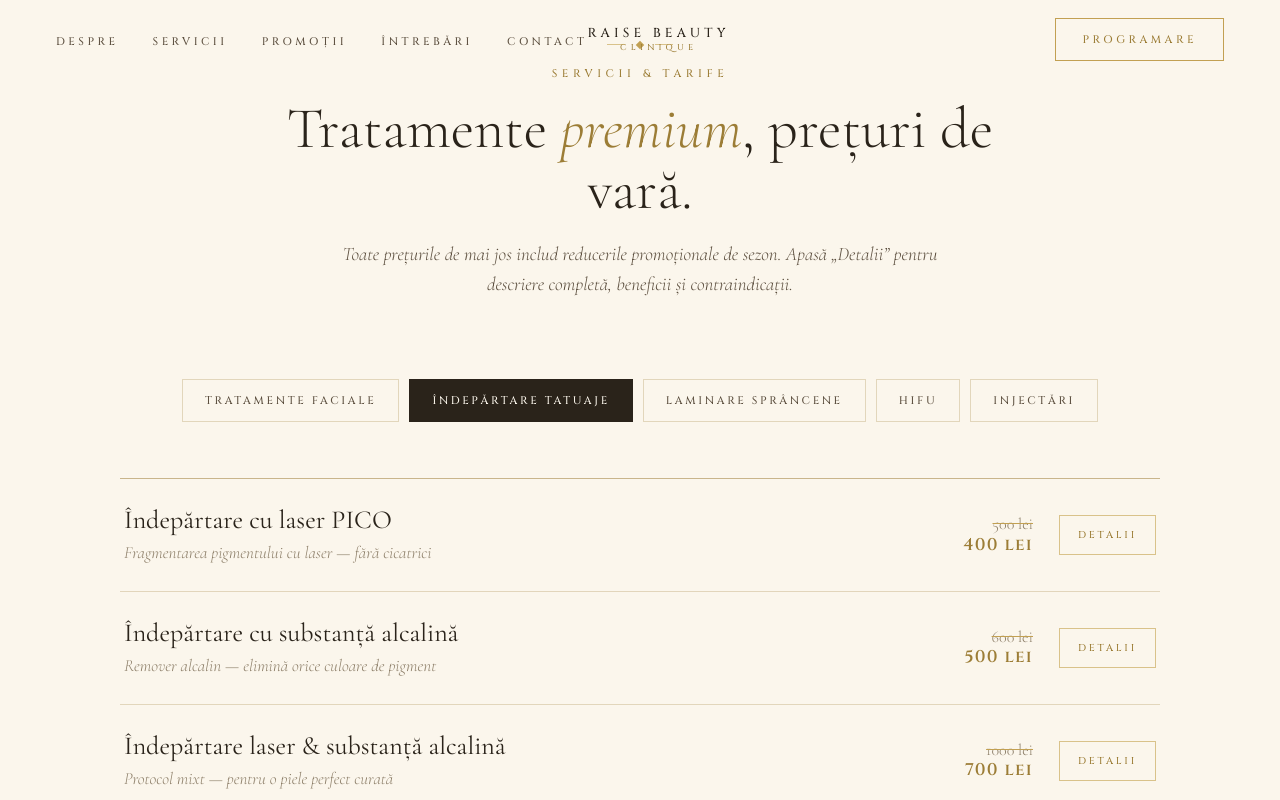
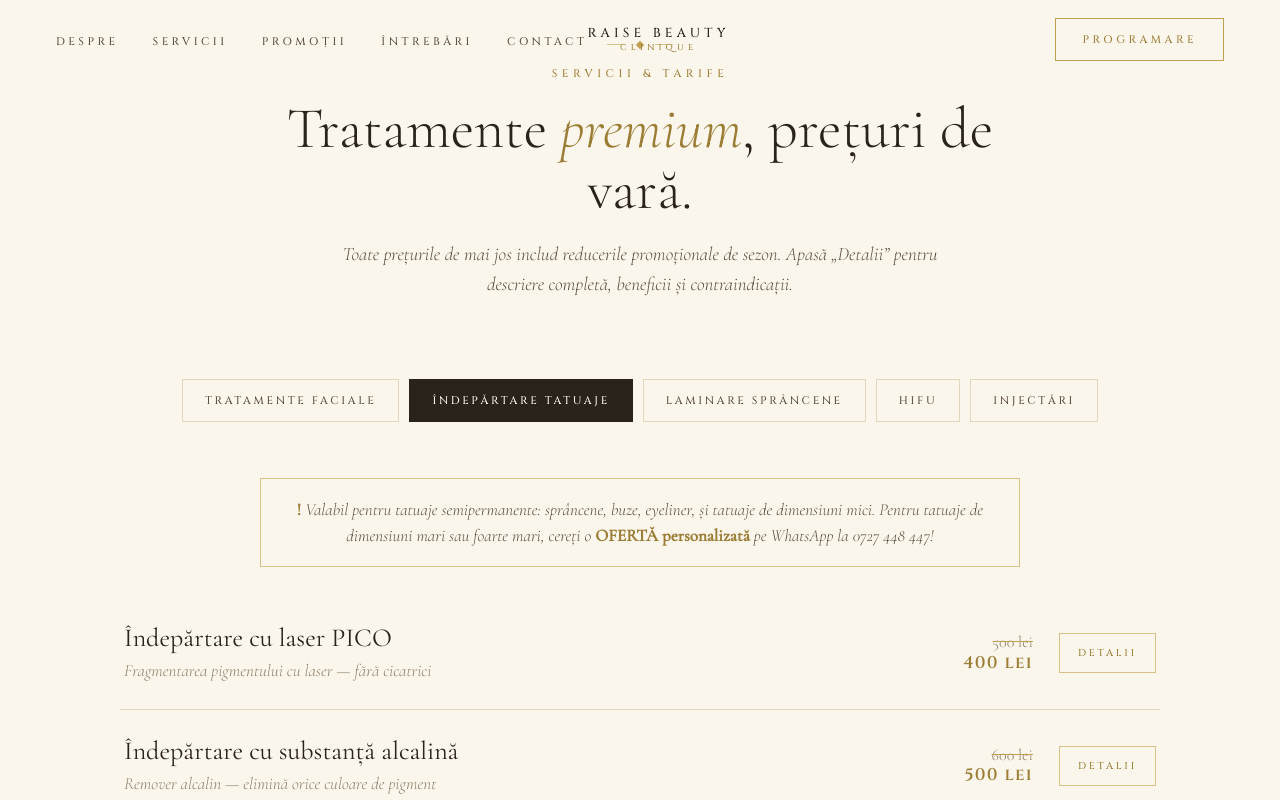
Before and after one commit to alexdinca/raiseclinique, a website: page index.html in a window 1280 px wide. Both pictures are taken after a click on the button "ÎNDEPĂRTARE TATUAJE". Shown: the part 1857-2657 px from the top of the page. Drawn offline with nearby package versions, Linux system fonts and the light colour scheme.

Commit message:
Update tattoo removal & HIFU pricing per clinic owner
Add disclaimer for large tattoos (custom WhatsApp quote), and refresh
HIFU prices: unify single-zone body pricing into one item, replace
old full body combos with 6-zone and full 8-zone+face gift packages.

```diff
--- a/index.html
+++ b/index.html
@@ -480,6 +480,13 @@
   .svc-empty p{
     font-family:"Cormorant Garamond",serif;font-size:24px;font-style:italic;color:var(--ink-soft);
   }
+  .svc-note{
+    text-align:center;font-family:"Cormorant Garamond",serif;font-size:17px;font-style:italic;
+    color:var(--ink-soft);border:1px solid var(--gold-soft);
+    padding:18px 24px;margin:0 0 30px;max-width:760px;margin-left:auto;margin-right:auto;
+    line-height:1.5;
+  }
+  .svc-note b{color:var(--gold-2);font-weight:600;font-style:normal}
 
   /* MODAL */
   .svc-modal{
@@ -1631,6 +1638,12 @@
           <p>${cat.note || 'Serviciu disponibil curând.'}</p>
         </div>`;
       } else {
+        if (cat.note) {
+          const noteEl = document.createElement('p');
+          noteEl.className = 'svc-note';
+          noteEl.innerHTML = cat.note;
+          panel.appendChild(noteEl);
+        }
         cat.items.forEach((it, ii) => {
           const card = document.createElement('article');
           card.className = 'svc-card';
--- a/services-data.js
+++ b/services-data.js
@@ -274,7 +274,7 @@ window.SERVICES_DATA = [
   {
     id: "tatuaje",
     label: "Îndepărtare tatuaje",
-    note: "",
+    note: "<b>!</b> Valabil pentru tatuaje semipermanente: sprâncene, buze, eyeliner, și tatuaje de dimensiuni mici. Pentru tatuaje de dimensiuni mari sau foarte mari, cereți o <b>OFERTĂ personalizată</b> pe WhatsApp la 0727 448 447!",
     items: [
       {
         name: "Îndepărtare cu laser PICO",
@@ -400,131 +400,49 @@ window.SERVICES_DATA = [
     label: "HIFU",
     note: "",
     items: [
-      { name: "HIFU gușă", old: "350 lei", now: "250 lei", tag: "Lifting non-chirurgical al zonei submentoniere", desc: HIFU_GENERIC },
-      { name: "HIFU full face", old: "500 lei", now: "400 lei", tag: "Lifting facial complet, fără chirurgie", desc: HIFU_GENERIC },
-      { name: "HIFU full face & gușă", old: "850 lei", now: "600 lei", tag: "Față completă plus zona submentonieră", desc: HIFU_GENERIC },
+      { name: "HIFU gușă", old: "400 lei", now: "300 lei", tag: "Lifting non-chirurgical al zonei submentoniere", desc: HIFU_GENERIC },
+      { name: "HIFU full face", old: "600 lei", now: "500 lei", tag: "Lifting facial complet, fără chirurgie", desc: HIFU_GENERIC },
+      { name: "HIFU full face & gușă", old: "1000 lei", now: "800 lei", tag: "Față completă plus zona submentonieră", desc: HIFU_GENERIC },
       {
-        name: "HIFU brațe", old: "500 lei", now: "400 lei",
-        tag: "Tonifiere și lifting pentru zona tricepsului",
+        name: "HIFU o zonă corp", old: "600 lei", now: "500 lei",
+        tag: "O singură zonă, la alegere",
         desc: `
-          <p>HIFU pentru brațe este o procedură non-invazivă ideală pentru eliminarea aspectului de „piele lăsată” (aripi de liliac) din zona tricepsului și pentru distrugerea depozitelor localizate de grăsime. Ultrasunetele focalizate pătrund în straturile profunde, stimulând colagenul și elastina, pentru lifting, tonifiere și remodelare fără operație, ace sau perioadă de recuperare.</p>
-          <h5>Cum funcționează pe brațe</h5>
+          <p>HIFU corp este o procedură non-invazivă pentru topirea grăsimii localizate, reducerea celulitei și liftingul pielii lăsate. Ultrasunetele focalizate pătrund adânc în țesut, distrugând celulele adipoase și stimulând colagenul, fără a afecta suprafața pielii și fără timp de recuperare.</p>
+          <h5>Principalele zone</h5>
           <ul>
-            <li><b>Lifting și fermitate:</b> contractă fibrele de colagen existente și declanșează formarea unora noi.</li>
-            <li><b>Lipoliză (slăbire localizată):</b> distruge membranele celulelor adipoase, eliminate apoi prin sistemul limfatic.</li>
-            <li><b>Timp zero de recuperare:</b> pielea nu este lezată la suprafață.</li>
+            <li>Abdomen</li>
+            <li>Brațe</li>
+            <li>Zona fesieră</li>
+            <li>Coapse (față/spate, interior/exterior)</li>
+            <li>Spate superior (linia sutienului)</li>
+            <li>Spate inferior (zona lombară)</li>
+            <li>Flancuri (zona șoldurilor)</li>
           </ul>
-          <p>Senzație: disconfort minim, ca o căldură locală. Primele efecte apar imediat, rezultatul final în 2–3 luni.</p>
+          <p>Prețul de 500 lei este valabil pentru o singură zonă din lista de mai sus, la alegere.</p>
           <h5>Contraindicații</h5>
           <ul>
-            <li>Infecții cutanate active (răni deschise, herpes, infecții bacteriene/fungice).</li>
-            <li>Sarcină sau alăptare.</li>
-            <li>Boli autoimune sau tulburări de coagulare.</li>
-            <li>Diabet necontrolat; epilepsie.</li>
-            <li>Pacemaker / stimulatoare electrice; implanturi metalice.</li>
-            <li>Afecțiuni oncologice; dermatite, psoriazis activ sau acnee severă în zonă.</li>
+            <li>Sarcină și alăptare.</li>
+            <li>Afecțiuni vasculare severe, tulburări de coagulare / anticoagulante.</li>
+            <li>Boli autoimune active sau epilepsie.</li>
+            <li>Pacemaker, defibrilatoare sau implanturi metalice în zonă.</li>
+            <li>Boli oncologice active; diabet decompensat.</li>
+            <li>Răni deschise, infecții, dermatite sau iritații în zona tratată.</li>
           </ul>`
       },
       {
-        name: "HIFU zona fesieră", old: "600 lei", now: "500 lei",
-        tag: "Efect „butt-lift”, tonifiere și reducerea celulitei",
+        name: "HIFU full body (6 zone la alegere)", old: "3600 lei", now: "3000 lei",
+        tag: "Remodelare corporală — 6 zone la alegere",
         desc: `
-          <p>HIFU pentru zona fesieră este o procedură non-invazivă pentru un efect de „butt-lift”, tonifiere intensă și reducerea celulitei. Ultrasunetele focalizate penetrează straturile profunde, stimulând colagenul nou și topind micro-depozitele de grăsime localizată.</p>
-          <h5>Beneficii principale</h5>
-          <ul>
-            <li><b>Lifting nechirurgical:</b> ridică țesuturile lăsate prin scurtarea fibrelor de colagen.</li>
-            <li><b>Tonifiere profundă:</b> piele mai fermă, compactă și elastică.</li>
-            <li><b>Diminuarea celulitei:</b> netezește aspectul de „coajă de portocală”.</li>
-            <li><b>Remodelare și contur:</b> formă mai bombată și mai bine definită.</li>
-            <li><b>Fără timp de recuperare.</b></li>
-          </ul>
-          <p>Efect parțial imediat; rezultate maxime în 2–3 luni. O singură procedură se poate menține până la un an.</p>
-          <h5>Contraindicații importante</h5>
-          <ul>
-            <li>Sarcină și alăptare.</li>
-            <li>Afecțiuni vasculare severe (tromboză, varice pronunțate în zonă).</li>
-            <li>Tulburări de coagulare.</li>
-            <li>Boli autoimune active sau epilepsie.</li>
-            <li>Implanturi metalice sau fillere permanente în zona fesieră.</li>
-          </ul>`
-      },
-      {
-        name: "HIFU coapse", old: "750 lei", now: "600 lei",
-        tag: "Topirea grăsimii localizate, celulită și lifting",
-        desc: `
-          <p>HIFU pentru coapse este o procedură non-invazivă pentru topirea depozitelor de grăsime localizată, eliminarea celulitei și liftingul pielii lăsate. Ultrasunetele focalizate pătrund adânc în țesut, stimulând colagenul și distrugând celulele adipoase fără a afecta suprafața pielii.</p>
-          <h5>Beneficii</h5>
-          <ul>
-            <li><b>Lipoliză:</b> distruge celulele de grăsime (coapse interior, exterior, față sau spate).</li>
-            <li><b>Lifting și fermitate:</b> stimulează neocolageneza, tratând pielea flască.</li>
-            <li><b>Reducerea celulitei:</b> uniformizează aspectul și îmbunătățește elasticitatea.</li>
-            <li><b>Non-invaziv:</b> fără incizii, ace sau recuperare.</li>
-          </ul>
-          <h5>Contraindicații</h5>
-          <ul>
-            <li>Afecțiuni venoase severe (varice proeminente, tromboflebită profundă).</li>
-            <li>Leziuni cutanate (răni deschise, infecții, dermatite, inflamații).</li>
-            <li>Injectări cu silicon sau alte substanțe permanente în zonă.</li>
-            <li>Sarcină și alăptare.</li>
-            <li>Pacemaker, defibrilatoare sau implanturi metalice în zonă.</li>
-            <li>Tulburări de coagulare / tratament anticoagulant.</li>
-            <li>Boli sistemice grave (cancer, epilepsie, diabet decompensat, afecțiuni endocrine).</li>
-            <li>Boli autoimune active (lupus, vitiligo, psoriazis, Zona Zoster).</li>
-          </ul>`
-      },
-      {
-        name: "HIFU abdomen", old: "650 lei", now: "500 lei",
-        tag: "Reducerea stratului adipos și tonifiere abdominală",
-        desc: `
-          <p>HIFU pentru abdomen este o procedură non-invazivă pentru reducerea stratului adipos localizat, eliminarea pielii laxe și tonifierea profundă a zonei abdominale. Ultrasunetele focalizate acționează direct în profunzimea țesutului, fără a afecta suprafața pielii.</p>
-          <h5>Cum funcționează pe abdomen</h5>
-          <ul>
-            <li><b>Distrugerea celulelor adipoase:</b> ultrasunetele sparg membranele celulelor de grăsime, eliminate apoi natural.</li>
-            <li><b>Stimularea colagenului:</b> căldura contractă fibrele elastice și declanșează colagen nou.</li>
-            <li><b>Skin tightening:</b> piele mai fermă, mai netedă și contur abdominal îmbunătățit.</li>
-          </ul>
-          <h5>Beneficii principale</h5>
-          <ul>
-            <li>Fără chirurgie, anestezie, incizii sau recuperare.</li>
-            <li>Tratament țintit (abdomen inferior sub ombilic sau superior).</li>
-            <li>Excelent post-sarcină sau după o slăbire rapidă.</li>
-          </ul>
-          <h5>Contraindicații</h5>
-          <ul>
-            <li>Sarcină și alăptare.</li>
-            <li>Dispozitive electronice implantate (pacemaker, defibrilatoare, stimulatoare).</li>
-            <li>Implanturi metalice în zonă, inclusiv steriletul metalic (DIU).</li>
-            <li>Boli oncologice active.</li>
-            <li>Răni deschise, dermatite, iritații, infecții sau cicatrici recente pe abdomen.</li>
-            <li>Tulburări de coagulare / anticoagulante.</li>
-            <li>Boli autoimune active (lupus, vitiligo, scleroză multiplă, psoriazis).</li>
-            <li>Diabet decompensat, afecțiuni endocrine grave sau epilepsie.</li>
-          </ul>`
-      },
-      {
-        name: "HIFU full body", old: "2000 lei", now: "1500 lei",
-        tag: "Remodelare corporală completă — mai multe zone",
-        desc: `
-          <p>HIFU Full Body este o procedură non-invazivă pentru remodelare corporală, reducerea grăsimii localizate și liftingul pielii. Ultrasunetele focalizate pătrund adânc în țesut, distrugând celulele adipoase și stimulând colagenul și elastina.</p>
+          <p>HIFU Full Body este o procedură non-invazivă pentru remodelare corporală, reducerea grăsimii localizate și liftingul pielii, aplicată pe 6 dintre zonele principale, la alegere.</p>
           <h5>Cum funcționează</h5>
           <ul>
             <li><b>Topirea grăsimii:</b> pierdere de până la 4 cm în circumferință pe ședință.</li>
             <li><b>Lifting non-chirurgical:</b> acționează pe stratul SMAS, strângând pielea lăsată.</li>
             <li><b>Neocolageneză:</b> regenerare a colagenului timp de 3–6 luni după tratament.</li>
           </ul>
-          <h5>Zone incluse</h5>
+          <h5>Zone la alegere</h5>
           <ul>
-            <li>Abdomen și talie (flancuri)</li>
-            <li>Coapse (interior, exterior)</li>
-            <li>Fese</li>
-            <li>Brațe (zona inferioară)</li>
-            <li>Spate (zona liniei sutienului)</li>
-          </ul>
-          <h5>Avantaje</h5>
-          <ul>
-            <li>Fără timp de recuperare.</li>
-            <li>Metodă aprobată FDA, sigură și non-chirurgicală.</li>
-            <li>Rezultate de lungă durată — efect maxim la 2–3 luni.</li>
+            <li>Abdomen, brațe, zona fesieră, coapse (față/spate, interior/exterior), spate superior (linia sutienului), spate inferior (zona lombară), flancuri (zona șoldurilor) — 6 dintre acestea, la alegere.</li>
           </ul>
           <h5>Contraindicații</h5>
           <ul>
@@ -535,7 +453,25 @@ window.SERVICES_DATA = [
             <li>Boli autoimune active; tulburări de coagulare.</li>
           </ul>`
       },
-      { name: "HIFU full face & full body", old: "2600 lei", now: "2000 lei", tag: "Pachetul complet — față și corp", desc: HIFU_GENERIC }
+      {
+        name: "HIFU full body (toate cele 8 zone) + full face & gușă CADOU", old: "5800 lei", now: "4000 lei",
+        tag: "Pachetul complet — toate zonele corpului, plus fața și gușa cadou",
+        desc: `
+          <p>Pachetul complet HIFU: toate cele 8 zone de corp, plus HIFU full face & gușă oferite cadou. Remodelare corporală completă, reducerea grăsimii localizate și lifting facial și corporal, fără chirurgie.</p>
+          <h5>Zone incluse (8 zone corp)</h5>
+          <ul>
+            <li>Abdomen, brațe, zona fesieră, coapse (față/spate, interior/exterior), spate superior (linia sutienului), spate inferior (zona lombară), flancuri (zona șoldurilor).</li>
+          </ul>
+          <p><b>Cadou inclus:</b> HIFU full face & gușă.</p>
+          <h5>Contraindicații</h5>
+          <ul>
+            <li>Sarcină sau alăptare.</li>
+            <li>Stimulatoare cardiace; implanturi metalice în zona tratată.</li>
+            <li>Afecțiuni oncologice sau cronice severe.</li>
+            <li>Răni deschise pe piele.</li>
+            <li>Boli autoimune active; tulburări de coagulare.</li>
+          </ul>`
+      }
     ]
   },
   {
```
